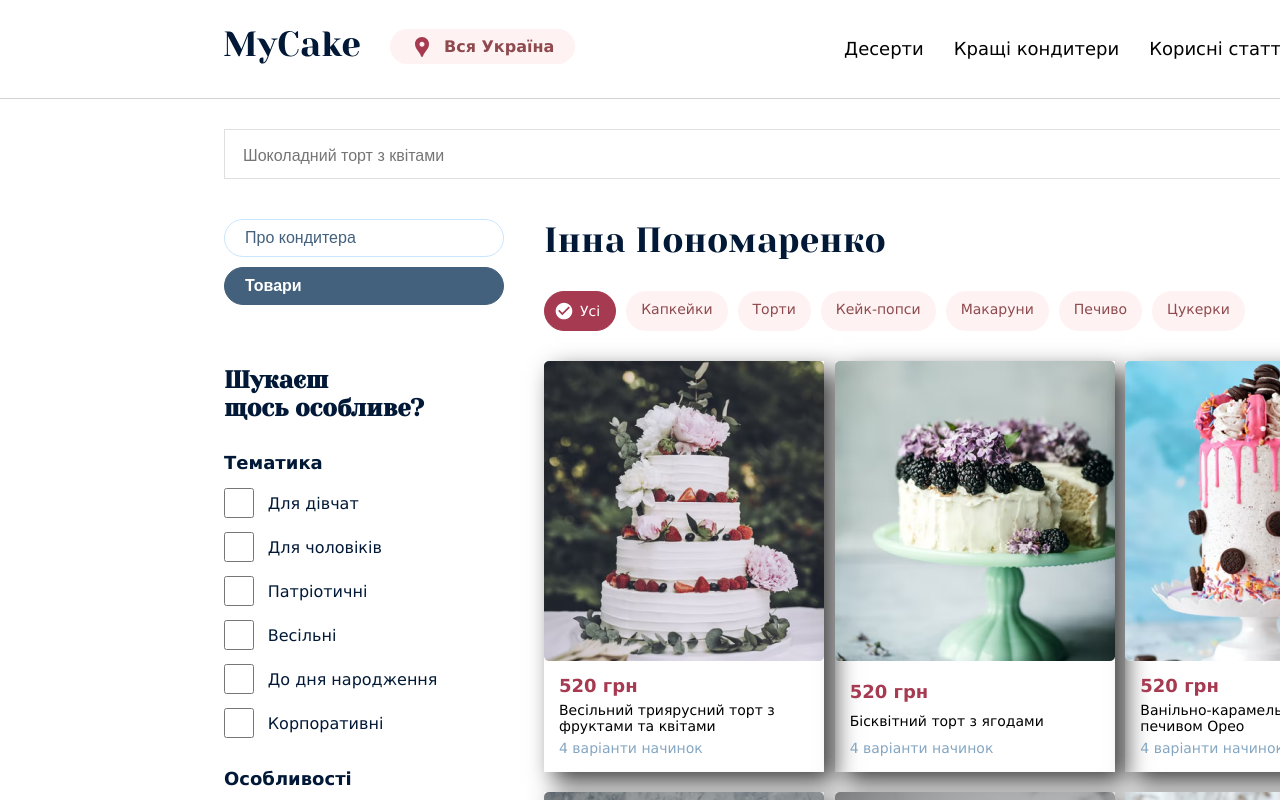
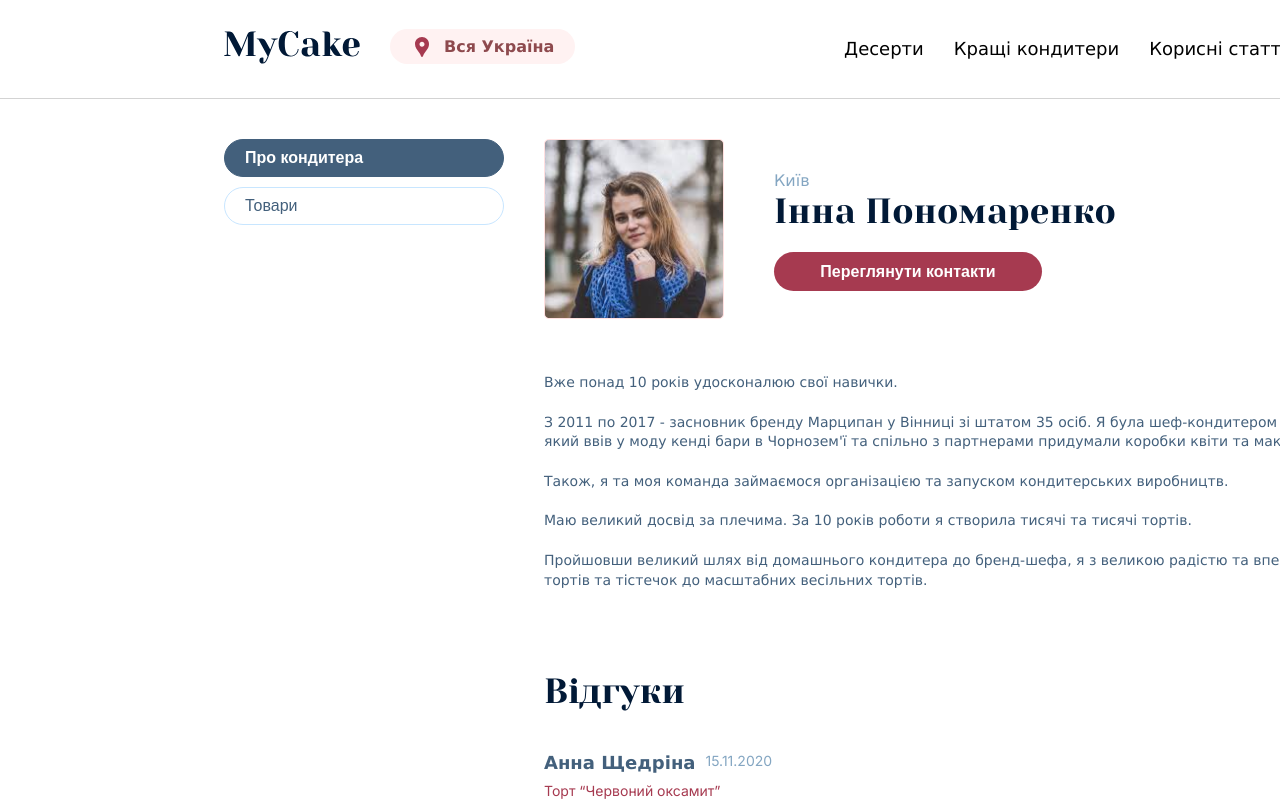
Before and after one commit to mvkochar/mycace, a React (Create React App) app: page /confectioner in a window 1280 px wide. Shown: the top 800 px of the page. Built offline with nearby package versions, Linux system fonts and the light colour scheme.

Commit message:
edit Confectioner page

```diff
--- a/src/pages/Confectioner.tsx
+++ b/src/pages/Confectioner.tsx
@@ -21,12 +21,12 @@
 
 const Confectioner = () => {
   const [open, setOpen] = React.useState(false)
-  const [tab, setTab] = React.useState(2)
+  const [tab, setTab] = React.useState(1)
 
   const handleOpen = () => setOpen(true);
   const handleClose = () => setOpen(false);
   const findProduct = (productTitle: string) => {
-    const product = DessertsList.filter((dessert) => dessert.title.toLowerCase() === productTitle.toLowerCase())[0]
+  const product = DessertsList.filter((dessert) => dessert.title.toLowerCase() === productTitle.toLowerCase())[0]
 
     return (
       <ProductItem
@@ -41,9 +41,9 @@
   return (
     <main>
       <div className="wrapper">
-        <form action="" className='home-main-fm' style={{ height: "50px" }}>
+        <form action="" className={tab === 2 ? 'home-main-fm' : 'd-n'} style={{ height: "50px" }}>
           <input type="text" placeholder='Шоколадний торт з квітами' style={{ paddingTop: "4px" }} />
-          <button style={{ marginLeft: "103px" }}>Шукати</button>
+          <button type='button' style={{ marginLeft: "103px" }}>Шукати</button>
         </form>
         <div className="confectioner-main d-f">
           <div>
```
